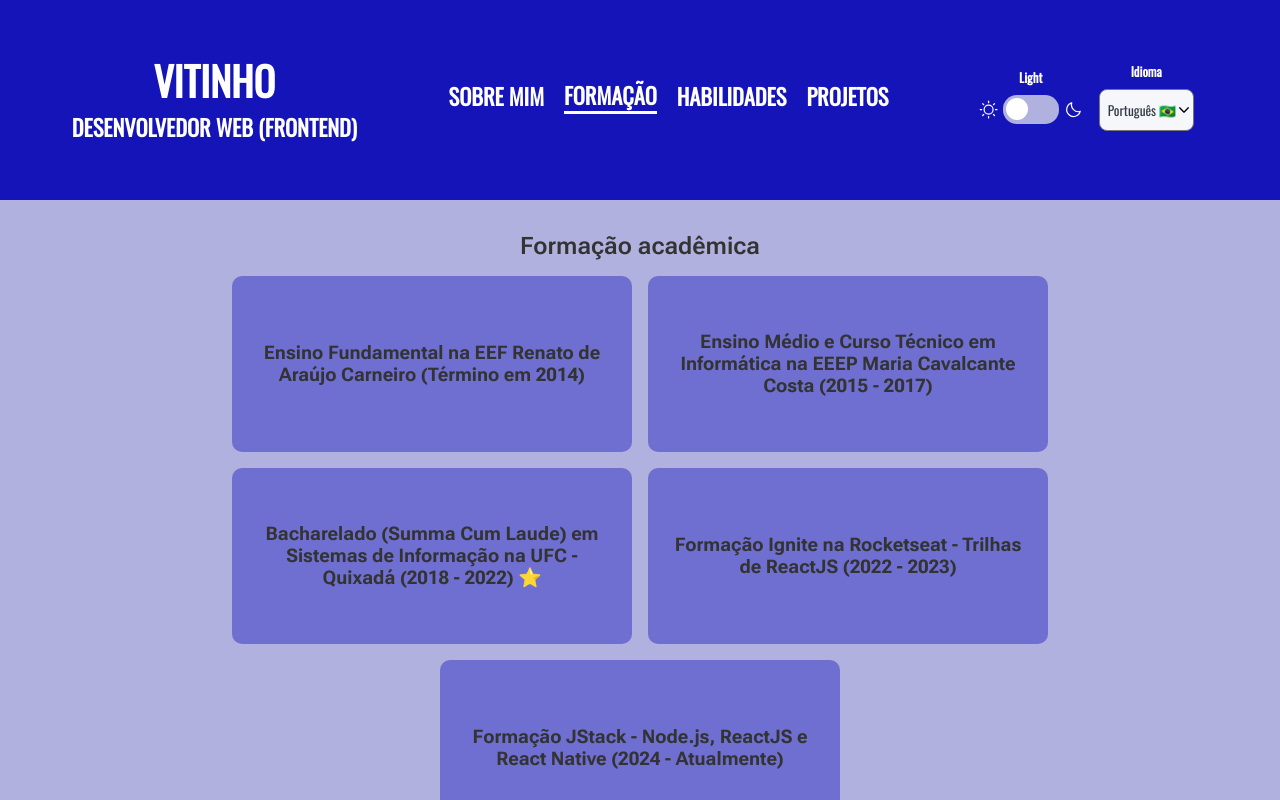
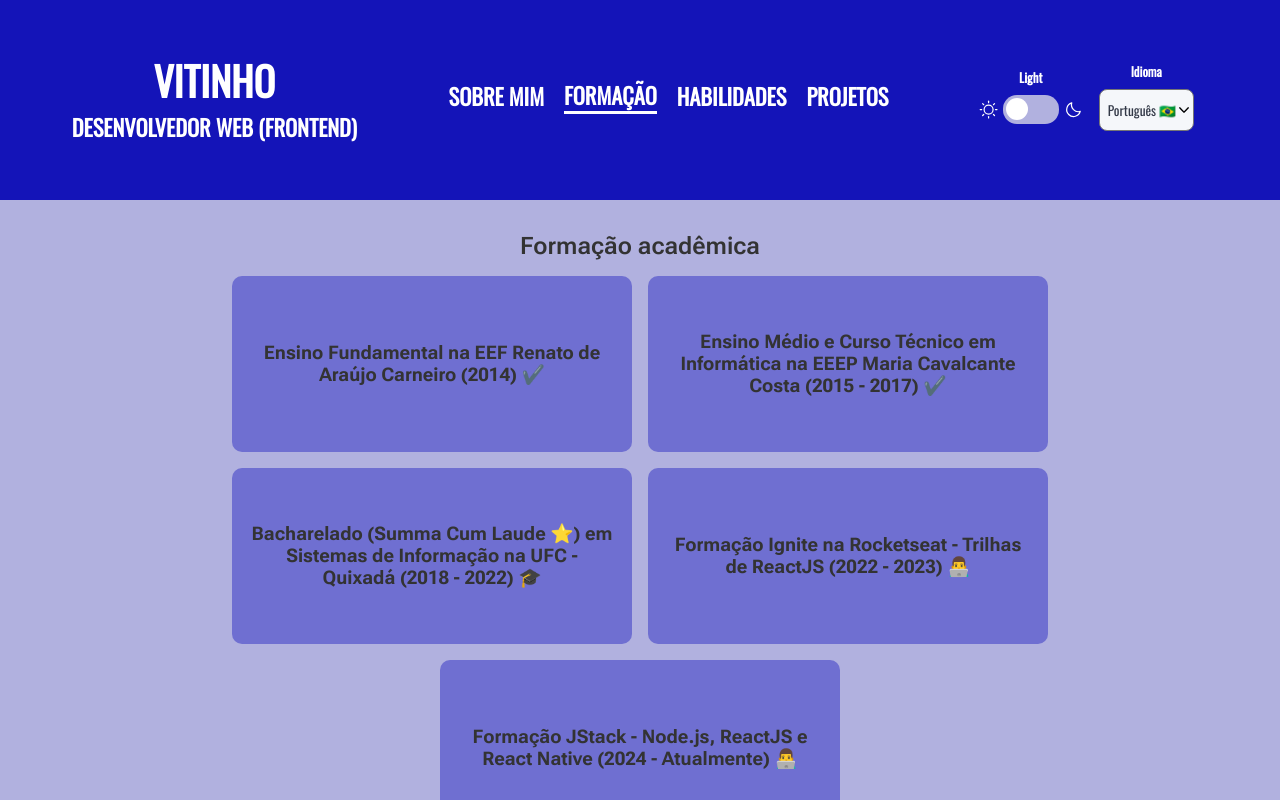
Before and after one commit to VitinhoSouza/my-portfolio, a React (Create React App) app: page /formation in a window 1280 px wide. Built offline with nearby package versions, Linux system fonts and the light colour scheme.

Commit message:
feat: improving formation section

```diff
--- a/src/pages/Formation/Formation.tsx
+++ b/src/pages/Formation/Formation.tsx
@@ -41,8 +41,8 @@ export function Formation() {
               ) || undefined}
               title={t(`practicalExperiencesTopics.${number}.title`)}
               descriptionLenght={400}
-              width="25rem"
-              height="18rem"
+              width="24.85rem"
+              height="19rem"
             />
           ))}
         </InfoExperience>
--- a/src/pages/Formation/styles.ts
+++ b/src/pages/Formation/styles.ts
@@ -30,7 +30,7 @@ export const InfoEducation = styled.div`
         justify-content: center;
         gap: 1rem;
         flex-wrap: wrap;
-        max-width: 90%;
+        max-width: 95%;
     }
 
     &:last-child{
--- a/src/translate/languages/en.ts
+++ b/src/translate/languages/en.ts
@@ -15,38 +15,38 @@ const messages = {
     },
     formation: {
       academicEducation: "Academic Education",
-      academicEducationTopics: `Elementary School at EEF Renato de Araújo Carneiro (Completed in 2014);
-                High School and Technical Course in Informatics at EEEP Maria Cavalcante Costa (2015 - 2017);
-                Bachelor's Degree (Summa Cum Laude) in Information Systems at UFC - Quixadá (2018 - 2022) ⭐;
-                Ignite Training at Rocketseat - ReactJS Trails (2022 - 2023);
-                JStack Training - Node.js, ReactJS and React Native (2024 - Present)`,
+      academicEducationTopics: `Elementary School at EEF Renato de Araújo Carneiro (2014) ✔️;
+                High School and Technical Course in Informatics at EEEP Maria Cavalcante Costa (2015 - 2017) ✔️;
+                Bachelor's Degree (Summa Cum Laude ⭐) in Information Systems at UFC - Quixadá (2018 - 2022) 🎓;
+                Ignite Training at Rocketseat - ReactJS Trails (2022 - 2023) 👨‍💻;
+                JStack Training - Node.js, ReactJS and React Native (2024 - Present) 👨‍💻`,
       practicalExperiences: "Practical Experiences",
       practicalExperiencesTopics: {
         1: {
           title:
-            "Intern at the Information Technology Center at Unicatólica - Quixadá (2017)",
+            "Intern at the Information Technology Center at Unicatólica - Quixadá (2017) 👨‍🔧",
           description: "Performing activities related to Computer Technician.",
         },
         2: {
           title:
-            "Scholarship holder in the Tutorial Education Program - Information Systems (2019 - 2021)",
+            "Scholarship holder in the Tutorial Education Program - Information Systems (2019 - 2021) 👨‍🏫",
           description:
             "Creation and organization of projects related to technology involving the academic and municipal spheres. Teaching Programming, Basic Computing, among other topics.",
         },
         3: {
           title:
-            "Intern as Front-end Developer (ReactJS) at Lead Dell (2021-2022)",
+            "Intern as Front-end Developer (ReactJS) at Lead Dell (2021-2022) 👨‍💻",
           description:
             "Development of user interfaces with ReactJS, with the main technologies used: Typescript, Redux/Saga, CSS, SASS, HTML; REST API consumption; Versioning control with GIT; Agile Methodologies.",
         },
         4: {
-          title: "Front-end Developer Jr. (ReactJS) at APP Noz (2022 - 2023)",
+          title: "Front-end Developer Jr. (ReactJS) at APP Noz (2022 - 2023) 👨‍💻",
           description:
             "Building and maintaining user interfaces with ReactJS (Functional/Class Components; HTML/CSS; Styled-Components; BootStrap; Redux/Saga; TypeScript; Component documentation with StoryBook; Unit Tests with Jest and Testing Library.); Versioning control with GIT; Agile development; *Maintaining projects with thousands of users and meeting their needs*.",
         },
         5: {
           title:
-            "Front-end Developer Pl. (ReactJS) at Intmed (2023 - At the moment)",
+            "Front-end Developer Pl. (ReactJS) at Intmed (2023 - At the moment) 👨‍💻",
           description:
             "Construction of user interfaces with ReactJS (HTML/CSS; Styled-Components; ContextAPI; TypeScript, among others); Versioning control with GIT; Agile development.",
         },
--- a/src/translate/languages/pt.ts
+++ b/src/translate/languages/pt.ts
@@ -15,40 +15,40 @@ const messages = {
     },
     formation: {
       academicEducation: "Formação acadêmica",
-      academicEducationTopics: `Ensino Fundamental na EEF Renato de Araújo Carneiro (Término em 2014);
-                Ensino Médio e Curso Técnico em Informática na EEEP Maria Cavalcante Costa (2015 - 2017);
-                Bacharelado (Summa Cum Laude) em Sistemas de Informação na UFC - Quixadá (2018 - 2022) ⭐;
-                Formação Ignite na Rocketseat - Trilhas de ReactJS (2022 - 2023);
-                Formação JStack - Node.js, ReactJS e React Native (2024 - Atualmente)`,
+      academicEducationTopics: `Ensino Fundamental na EEF Renato de Araújo Carneiro (2014) ✔️;
+                Ensino Médio e Curso Técnico em Informática na EEEP Maria Cavalcante Costa (2015 - 2017) ✔️;
+                Bacharelado (Summa Cum Laude ⭐) em Sistemas de Informação na UFC - Quixadá (2018 - 2022) 🎓;
+                Formação Ignite na Rocketseat - Trilhas de ReactJS (2022 - 2023) 👨‍💻;
+                Formação JStack - Node.js, ReactJS e React Native (2024 - Atualmente) 👨‍💻`,
       practicalExperiences: "Experiências práticas",
       practicalExperiencesTopics: {
         1: {
           title:
-            "Estagiário no Centro de Tecnologia da Informação na Unicatólica - Quixadá (2017)",
+            "Estagiário no Centro de Tecnologia da Informação na Unicatólica - Quixadá (2017) 👨‍🔧",
           description:
             "Exercendo atividades relacionadas à técnico de informática.",
         },
         2: {
           title:
-            "Bolsista no Programa de Educação Tutorial - Sistemas de Informação (2019 - 2021)",
+            "Bolsista no Programa de Educação Tutorial - Sistemas de Informação (2019 - 2021) 👨‍🏫",
           description:
             "Criação e organização de projetos relacionados à tecnologia  que envolvem o âmbito acadêmico e municipal.  Ensino de Programação, Informática básica, entre outros temas.",
         },
         3: {
           title:
-            "Estagiário como Desenvolvedor Front-end (ReactJS) no Lead Dell (2021-2022)",
+            "Estagiário como Desenvolvedor Front-end (ReactJS) no Lead Dell (2021-2022) 👨‍💻",
           description:
             "Desenvolvimento de interfaces de usuário com ReactJS, sendo as principais tecnologias utilizadas: Typescript, Redux/Saga, CSS, SASS, HTML; Consumo de API REST; Controle de versionamento com GIT; Metodologias Ágeis.",
         },
         4: {
           title:
-            "Desenvolvedor Front-end (ReactJS) Jr. na APP Noz (2022 - 2023)",
+            "Desenvolvedor Front-end (ReactJS) Jr. na APP Noz (2022 - 2023) 👨‍💻",
           description:
             "Construção e manutenção de interfaces de usuário com ReactJS (Functional/Class Components; HTML/CSS; Styled-Components; BootStrap; Redux/Saga; TypeScript; Documentação de componentes com StoryBook; Testes Unitários com Jest e Testing Library.); Controle de versionamento com GIT; Desenvolvimento ágil; *Mantendo projetos com milhares de usuários e atendendo suas necessidades*.",
         },
         5: {
           title:
-            "Desenvolvedor Front-end (ReactJS) Pleno na Intmed (2023 - Atualmente)",
+            "Desenvolvedor Front-end (ReactJS) Pleno na Intmed (2023 - Atualmente) 👨‍💻",
           description:
             "Construção de interfaces de usuário com ReactJS (HTML/CSS; Styled-Components; ContextAPI; TypeScript, entre outros); Controle de versionamento com GIT; Desenvolvimento ágil.",
         },
```
